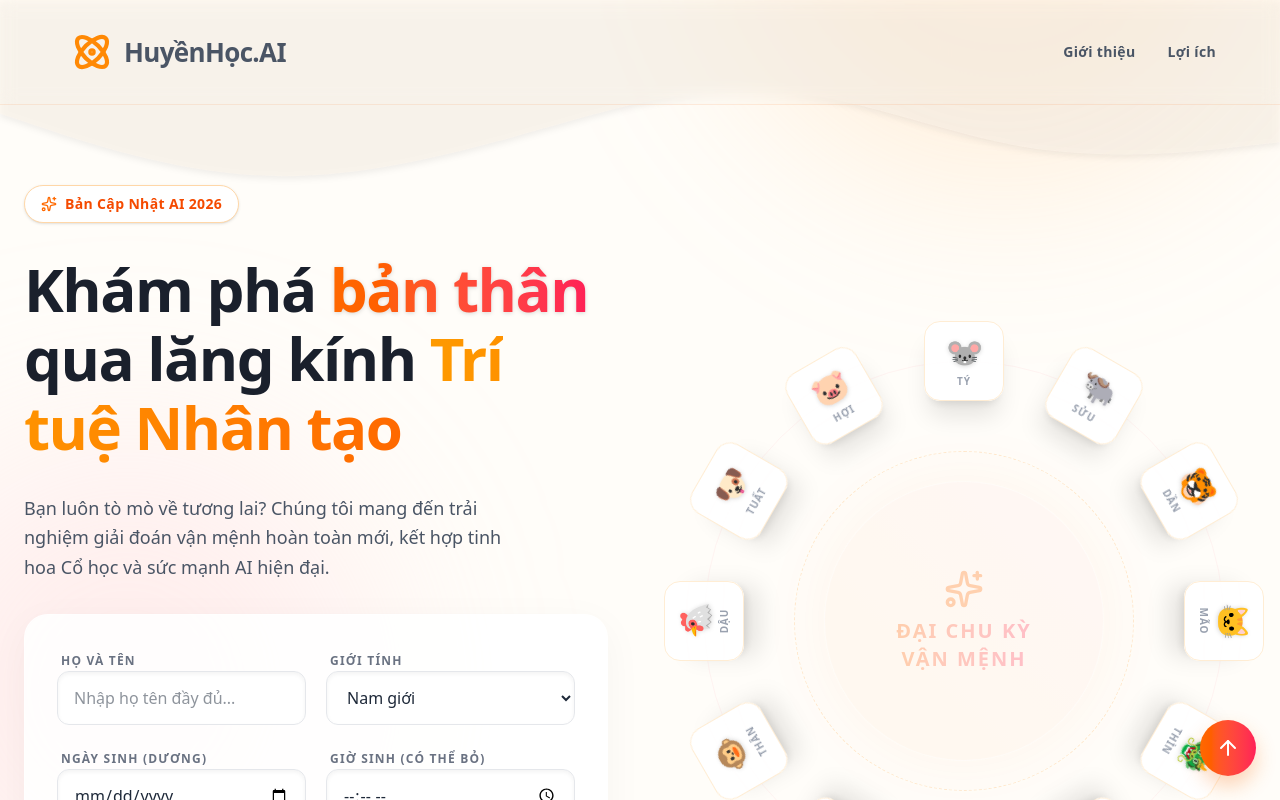
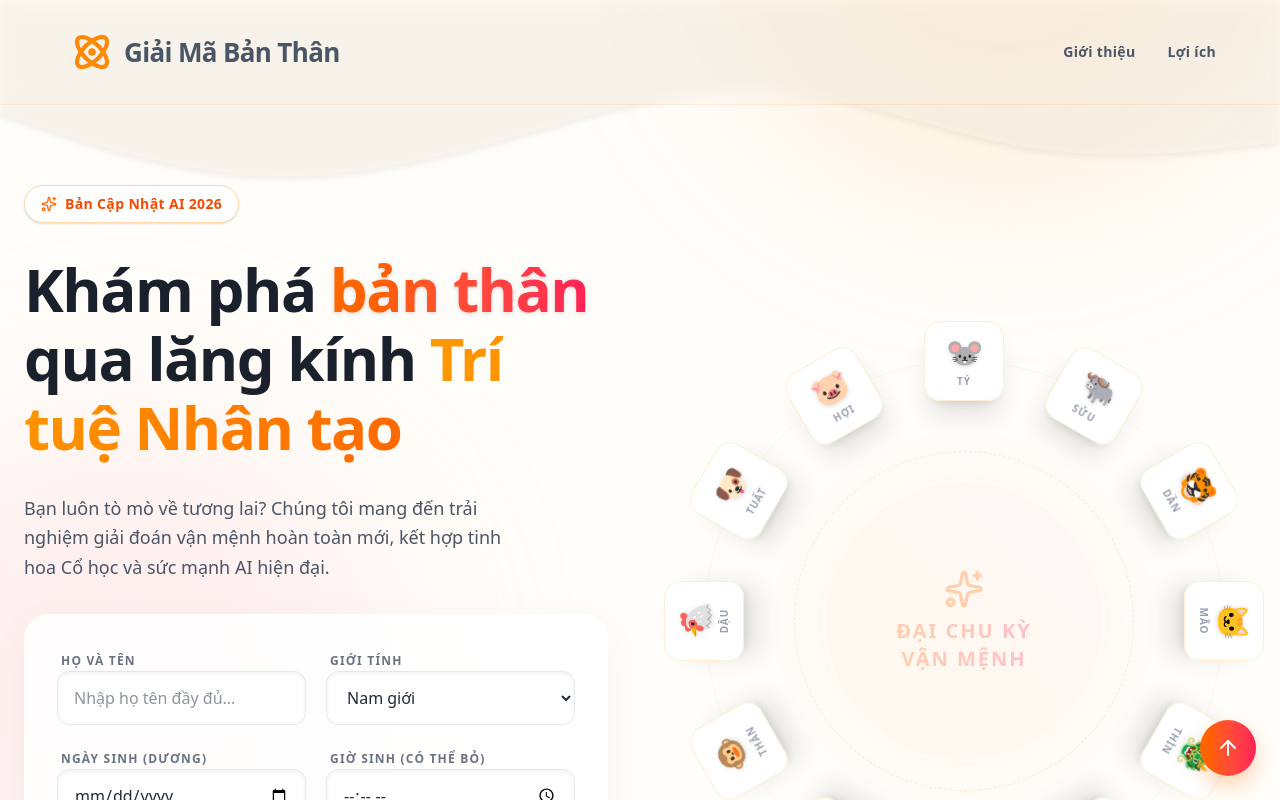
Before and after one commit to zenki12/thansohoc, a Next.js app: page / in a window 1280 px wide. Shown: the top 800 px of the page. Built offline with nearby package versions, Linux system fonts and the light colour scheme.

Commit message:
fix: change logo name from HuyenHoc.AI to Giải Mã Bản Thân

```diff
--- a/src/app/page.tsx
+++ b/src/app/page.tsx
@@ -50,7 +50,7 @@ export default function Home() {
           <div className="w-10 h-10 flex items-center justify-center text-orange-400 group-hover:rotate-[360deg] transition-transform duration-700 ease-in-out">
             <Atom className="w-10 h-10 relative z-10" strokeWidth={2.5} />
           </div>
-          <span className="text-[26px] font-black text-gray-600 tracking-tight">HuyềnHọc.AI</span>
+          <span className="text-[26px] font-black text-gray-600 tracking-tight">Giải Mã Bản Thân</span>
         </div>
         <div className="hidden md:flex gap-8 text-sm font-semibold tracking-wide text-gray-600">
           <a href="#gioi-thieu" className="hover:text-orange-500 transition-colors">Giới thiệu</a>
```
